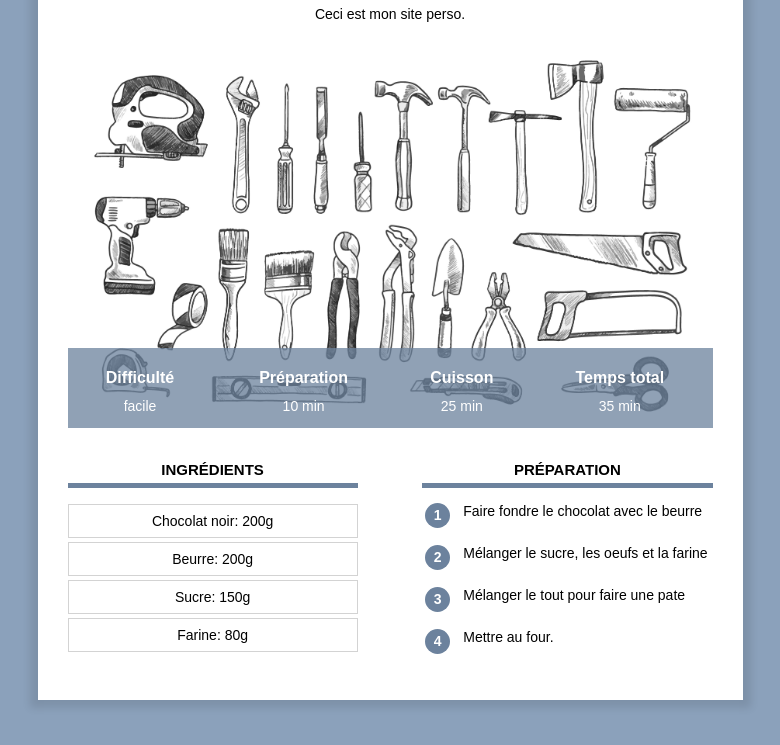
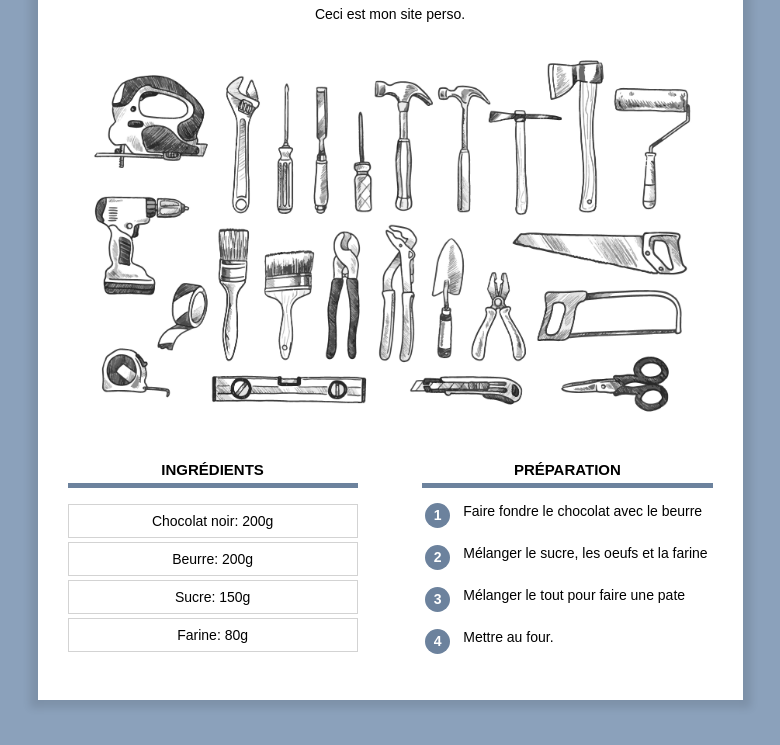
Before and after one commit to delhorme/site_recettes, a plain HTML site: page index.html in a window 1280 px wide. Shown: the part 151-896 px from the top of the page, without its empty margins (250-1030 px from the left). Drawn offline with Linux system fonts and the light colour scheme.

Commit message:
Add files via upload

```diff
--- a/index.html
+++ b/index.html
@@ -25,7 +25,7 @@
             <div class="info">
                 <img class="centre info" src="tools.jpg">
 
-                <table class="info">
+                <!--table class="info">
                     <tr>
                         <th>Difficulté</th>
                         <th>Préparation</th>
@@ -37,7 +37,7 @@
                         <td>10 min</td>
                         <td>25 min</td>
                         <td>35 min</td>
-                    </tr>
+                    </tr-->
                 </table>
             </div>
 
```
